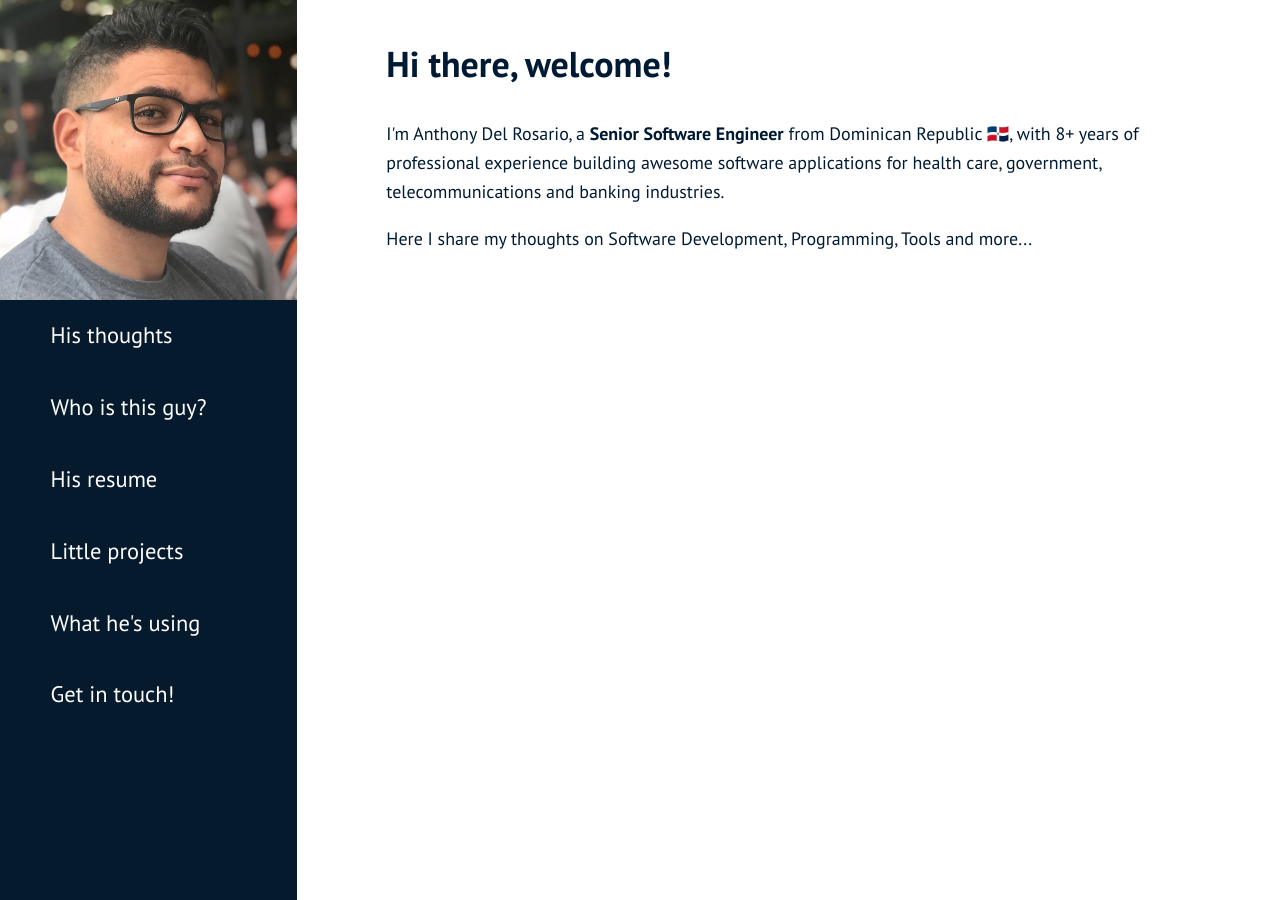
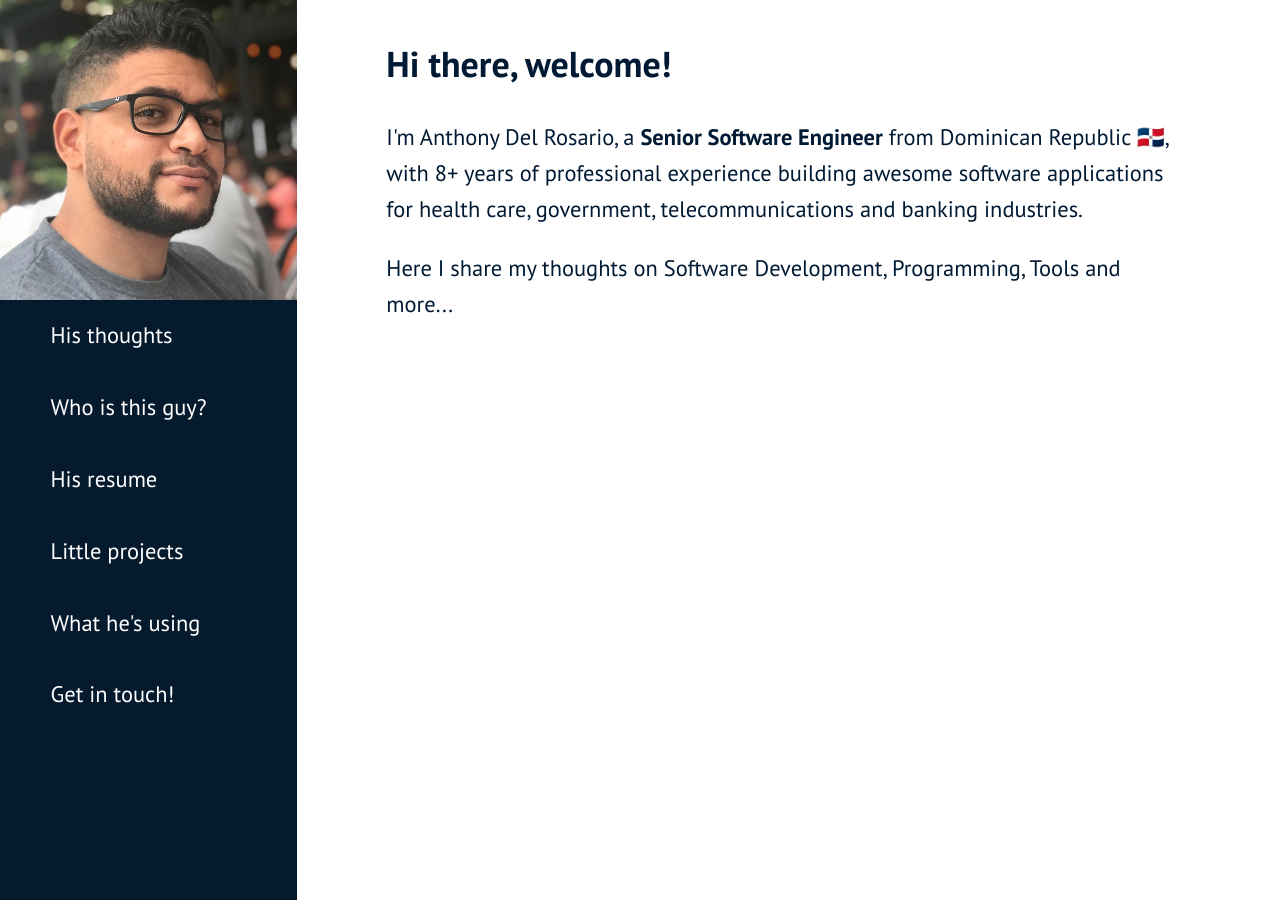
Before and after one commit to ADelRosarioH/adelrosarioh.github.io, a Jekyll site: the page built from index.html, in a window 1280 px wide. Built offline with Jekyll 4.4.1, drawn with Linux system fonts in a browser that asks for light colours; emoji names are drawn with the system emoji font.

Commit message:
increases paragraph font sizes

```diff
--- a/_sass/layout.sass
+++ b/_sass/layout.sass
@@ -10,6 +10,9 @@ article header h1
   font-size: 1.8em
   margin: 0 0 .1em
 
+article p
+  font-size: 1.25em
+
 .emoji
   margin: 0
   padding: 0
```
